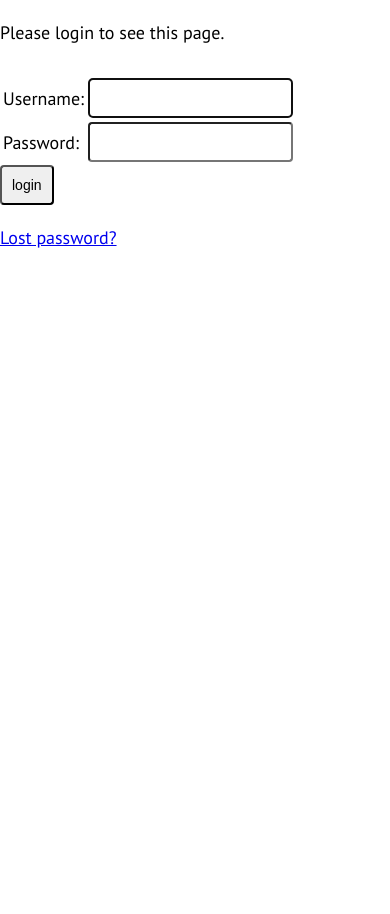
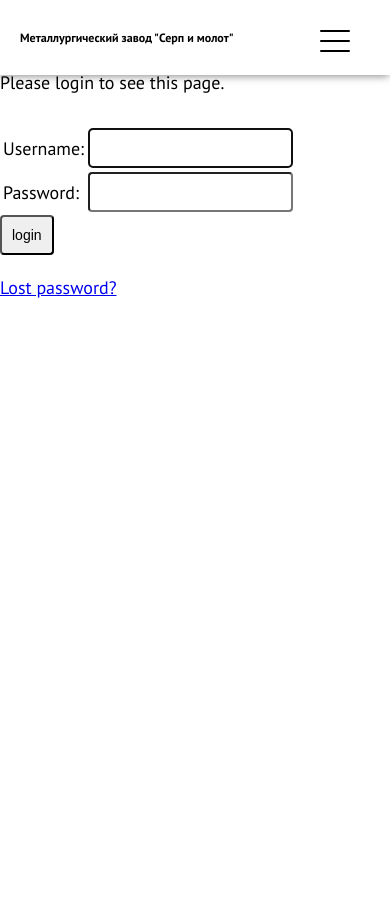
Before and after one commit to strizhas/hiddenHistory, a Django app: page /accounts/login/?next=/photo/1 in a window 390 px wide. Before the commit the page ends 248 px from the top, so only its background shows below. Run offline with Django 3.2, Linux system fonts and the light colour scheme.

Commit message:
add mobile menu

```diff
--- a/map/static/css/base.css
+++ b/map/static/css/base.css
@@ -227,6 +227,68 @@ input, select {
     height: 15px;
 }
 
+.open-button {
+	width: 30px;
+	height: 30px;
+	transform: rotate(0deg);
+	transition: .5s ease-in-out;
+	position: absolute;
+	cursor: pointer;
+	border-bottom: 0;
+	top: 30px;
+	right: 40px;
+	z-index: 9999;
+	border-bottom: 0;
+}
+
+.open-button span {
+	display: block;
+	position: absolute;
+	height: 2px;
+	width: 100%;
+	background: black;
+	border-radius: 2px;
+	opacity: 1;
+	left: 0;
+	transform: rotate(0deg);
+	transition: .25s ease-in-out;
+
+}
+
+.open-button span:nth-child(1) {
+	top: 0px;
+	transform-origin: left center;
+}
+
+.open-button span:nth-child(2) {
+	top: 10px;
+	transform-origin: left center;
+}
+
+.open-button span:nth-child(3) {
+	top: 20px;
+	transform-origin: left center;
+}
+
+.open-button.open span:nth-child(1) {
+	transform: rotate(45deg);
+	top: -3px;
+	left: 8px;
+}
+
+.open-button.open span:nth-child(2) {
+	width: 0%;
+	opacity: 0;
+}
+
+.open-button.open span:nth-child(3) {
+	transform: rotate(-45deg);
+	top: 19px;
+	left: 8px;
+}
+
+
+
 /*----------------------- Попаз фотографии ----------------------------- */
 
 
@@ -281,6 +343,17 @@ input, select {
 .pagination .step-links .page-active {
     background: #CD471C;
     color: #fff;
+}
+
+/*----------------------- AJAX окна----------------------------- */
+
+.ajax-content-window {
+    background: #fff;
+    position: absolute;
+    top: 0;
+    left: 0;
+    width: 100%;
+    height: 100vh;
 }
 
 /*----------------------- Попап----------------------------- */
@@ -343,17 +416,44 @@ input, select {
 }
 
 @media only screen and (max-width: 1024px) {
+    .main-wrapper {
+        top: 0;
+        left: 0;
+        position: absolute;
+        width: 100vw;
+    }
     .map-wrapper {
         width: 100vw;
+        margin-top: 70px;
     }
 
     .sidebar-container {
+        height: auto;
+        min-height: 70px;
+        width: 100%;
+        position: absolute;
+        top: 0;
+        left: 0:
+    }
+
+    .sidebar-content {
         display: none;
+        height: 0px;
+        transition: .25s ease-in-out;
+    }
+
+    .mobile-menu-open {
+        display: block;
+        height: auto;
+        min-height: 100vh;
     }
 }
 
 @media only screen and (max-width: 640px) {
 
+    h2 {
+        font-size: 12px;
+    }
     .popup-img-frame img {
         max-width: calc(80vw - 20px);
     }
--- a/map/templates/app/albums.html
+++ b/map/templates/app/albums.html
@@ -1,7 +1,7 @@
 {% extends "base_generic.html" %}
 {% load static %}
 {% block head %}
-
+    <script type="text/javascript" src="{% static 'js/albums.js' %}"></script>
 {% endblock %}
 {% block sidebar %}
     <p>Завод был основан в 1883 и, первоначально состоявший из одной мартеновской печи, со&nbsp;временем превратился в&nbsp;огромное производство,
--- a/map/templates/app/map.html
+++ b/map/templates/app/map.html
@@ -1,7 +1,7 @@
 {% extends "base_generic.html" %}
 {% load static %}
 {% block head %}
-    <meta name="viewport" content="width=device-width, initial-scale=1.0, maximum-scale=1.0, user-scalable=no" />
+
 
     <!-- Include the Leaflet CSS base stlyes -->
     <link rel="stylesheet" href="https://unpkg.com/leaflet@1.1.0/dist/leaflet.css" integrity="sha512-wcw6ts8Anuw10Mzh9Ytw4pylW8+NAD4ch3lqm9lzAsTxg0GFeJgoAtxuCLREZSC5lUXdVyo/7yfsqFjQ4S+aKw==" crossorigin=""/>
--- a/map/templates/app/show.html
+++ b/map/templates/app/show.html
@@ -1,4 +1,4 @@
-{% extends "base_generic.html" %}
+{% extends request.is_ajax|yesno:"base_ajax.html,base_generic.html" %}
 {% load static %}
 {% block head %}
 
@@ -24,11 +24,10 @@
 {% block content %}
 	<div class="no-map-content">
 		<div class="top-image-section">
-			<a href="{% url 'albums' %}" class="help-links">вернуться к альбомам</a> |
+			<a href="{% url 'albums' %}" id="go-back-link" class="help-links">вернуться к альбомам</a> |
 			<a href="{{ url_full }}" target="_blank" class="help-links">скачать в полном размере</a>
 		</div>
 	<div class="popup-img-frame">
-		{{ description }}
 		<img src="{{ url }}" alt="{{ alt }}"/>
 	</div>
 	<div class="photo-captions">
--- /dev/null
+++ b/map/templates/base_ajax.html
@@ -0,0 +1,3 @@
+<div class="ajax-content-wrapper">
+    {% block content %}{% endblock %}
+</div>
--- a/map/templates/base_generic.html
+++ b/map/templates/base_generic.html
@@ -3,8 +3,26 @@
 <html lang="en">
 <head>
   {% block title %}<title>hidden history</title>{% endblock %}
+    <meta name="viewport" content="width=device-width, initial-scale=1.0, maximum-scale=1.0, user-scalable=no" />
     <script src="{% static 'js/jquery.js' %}"></script>
   {% block head %}{% endblock %}
+    <script type="text/javascript">
+
+        $(document).ready(function(){
+
+            /* Hamburger menu animation */
+            $('.open-button').click(function(){
+              $(this).toggleClass('open');
+            });
+
+             /* Menu fade/in out on mobile */
+            $(".open-button").click(function(e){
+                e.preventDefault();
+                $("#sidebar-content").toggleClass('mobile-menu-open');
+            });
+
+        });
+    </script>
   <link rel="stylesheet" href="{% static 'css/base.css' %}">
   <link href="https://fonts.googleapis.com/css2?family=PT+Sans:wght@400;700&display=swap" rel="stylesheet">
 </head>
@@ -13,15 +31,23 @@
   <div class="main-wrapper">
     <div id="legend-container" class="sidebar-container">
         <div class="sidebar-wrapper">
+            <a href="#" class="open-button">
+                    <span></span>
+                    <span></span>
+                    <span></span>
+                </a>
           <h2>Металлургический завод "Серп и молот"</h2>
+            <div id="sidebar-content" class="sidebar-content">
               <nav class="sidebar-nav">
                   <a href="{% url 'map' %}">интерактивная карта</a> |
                   <a href="{% url 'albums' %}">фотоальбом</a>
               </nav>
+
               {% block sidebar %}{% endblock %}
             </div>
         </div>
-    <div class="map-wrapper">
+    </div>
+    <div id="content-wrapper" class="map-wrapper">
       {% block content %}<!-- default content text (typically empty) -->{% endblock %}
     </div>
   </div>
```
Also changed, not shown: map/static/js/albums.js (added, +47 -0 lines). Lines whose indentation alone changed are shown as unchanged.
